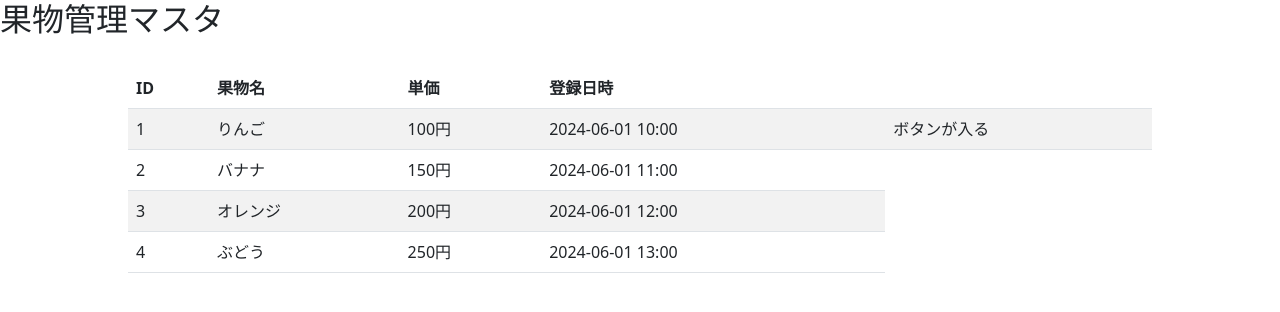
After one commit to Satoshi-Ichikawa-Agri/FruitStockApp, a Django app: page /fluit-stock-app/fruit_master_top/ in a window 1280 px wide. The commit adds this page. Shown: the top 312 px of the page. Run offline with Django 4.2, Linux system fonts and the light colour scheme; the visitor is signed in with stand-in values (Sample User, id 1); some libraries are stand-ins or nearby versions.

Commit message:
fulitmaster

```diff
--- a/apps/urls.py
+++ b/apps/urls.py
@@ -17,9 +17,20 @@ Including another URLconf
 
 from django.urls import path
 
-from apps.views.account_view import signup, login
+from apps.views.pages.account_view import (
+    signup,
+    login,
+    logout,
+    home,
+)
+from apps.views.pages.fluit_stock import fruit_master_top
+
 
 urlpatterns = [
     path("signup/", signup, name="signup"),
     path("login/", login, name="login"),
+    path("logout/", logout, name="logout"),
+    path("home/", home, name="home"),
+    # Fluit_Master
+    path("fruit_master_top/", fruit_master_top, name="fruit_master_top"),
 ]
--- /dev/null
+++ b/apps/views/pages/fluit_stock.py
@@ -0,0 +1,16 @@
+from django.contrib.auth.decorators import login_required
+from django.shortcuts import render, redirect
+
+
+@login_required
+def fruit_master_top(request):
+    """果物管理マスタTOP画面"""
+    context = {}
+    return render(request, "fruit_master/fruit_master_top.html", context)
+
+
+@login_required
+def register_fruit_master(request):
+    """果物管理マスタ登録画面"""
+    context = {}
+    return render(request, "fruit_master/register_fruit_master.html", context)
--- /dev/null
+++ b/static/css/table.css
@@ -0,0 +1,8 @@
+.table-container {
+  margin: 30px auto;
+  width: 80%;
+}
+
+.table-header {
+  background-color: #f8f9fa;
+}
--- a/templates/base.html
+++ b/templates/base.html
@@ -5,14 +5,23 @@
 <head>
   <meta charset="UTF-8">
   <meta name="viewport" content="width=device-width, initial-scale=1.0">
+  <!-- Bootstrap -->
+  <link href="https://cdn.jsdelivr.net/npm/bootstrap@5.3.0/dist/css/bootstrap.min.css" rel="stylesheet" integrity="sha384-9ndCyUaIbzAi2FUVXJi0CjmCapSmO7SnpJef0486qhLnuZ2cdeRhO02iuK6FUUVM" crossorigin="anonymous">
+  <script src="https://cdn.jsdelivr.net/npm/bootstrap@5.3.0/dist/js/bootstrap.bundle.min.js" integrity="sha384-geWF76RCwLtnZ8qwWowPQNguL3RmwHVBC9FhGdlKrxdiJJigb/j/68SIy3Te4Bkz" crossorigin="anonymous"></script>
+  <link rel="stylesheet" href="https://cdn.jsdelivr.net/npm/bootstrap-icons@1.10.5/font/bootstrap-icons.css">
+  <!-- CSS -->
+  <link rel="stylesheet" href="{% static 'css/table.css' %}">
   <title>{% block title %}{% endblock %}</title>
 </head>
 
 <body>
-  {% block header %}{% endblock %}
-  {% block message %}{% endblock %}
-  {% block content %}{% endblock %}
-  {% block footer %}{% endblock %}
+  {% block header %}{% include 'parts/header.html' %}{% endblock %}
+  {% block message %}{% include 'parts/message.html' %}{% endblock %}
+  {% block content %}
+  {% endblock %}
+  {% block footer %}{% include 'parts/footer.html' %}{% endblock %}
+  <!-- Javascript -->
+  <script src="https://code.jquery.com/jquery-3.7.1.min.js" integrity="sha256-/JqT3SQfawRcv/BIHPThkBvs0OEvtFFmqPF/lYI/Cxo=" crossorigin="anonymous"></script>
 </body>
 
 </html>
--- /dev/null
+++ b/templates/fruit_master/fruit_master_top.html
@@ -0,0 +1,48 @@
+{% extends "base.html" %}
+
+{% block title %}果物管理マスタ{% endblock %}
+
+{% block content %}
+<h2>果物管理マスタ</h2>
+<!-- TODO パンくずリストを追加する -->
+<div class="table-container">
+  <table class="table table-striped table-hover">
+    <thead class="table-header">
+      <tr>
+        <th>ID</th>
+        <th>果物名</th>
+        <th>単価</th>
+        <th>登録日時</th>
+        <th></th>
+      </tr>
+    </thead>
+    <tbody>
+      <tr>
+        <td>1</td>
+        <td>りんご</td>
+        <td>100円</td>
+        <td>2024-06-01 10:00</td>
+        <td>ボタンが入る</td>
+      </tr>
+      <tr>
+        <td>2</td>
+        <td>バナナ</td>
+        <td>150円</td>
+        <td>2024-06-01 11:00</td>
+      </tr>
+      <tr>
+        <td>3</td>
+        <td>オレンジ</td>
+        <td>200円</td>
+        <td>2024-06-01 12:00</td>
+      </tr>
+      <tr>
+        <td>4</td>
+        <td>ぶどう</td>
+        <td>250円</td>
+        <td>2024-06-01 13:00</td>
+      </tr>
+    </tbody>
+  </table>
+</div>
+{% endblock %}
```
Also changed, not shown: apps/models/fluit_master_model.py (added, +17 -0 lines), apps/templatetags/breadcrumbs.py (added, +21 -0 lines), apps/views/pages/account_view.py (renamed from apps/views/account_view.py, +21 -4 lines), config/settings.py (+5 -2 lines), templates/accounts/home.html (added, +10 -0 lines), templates/fluits/top.html (deleted, +0 -12 lines), apps/templatetags/__init__.py (added), apps/views/pages/__init__.py (added).
